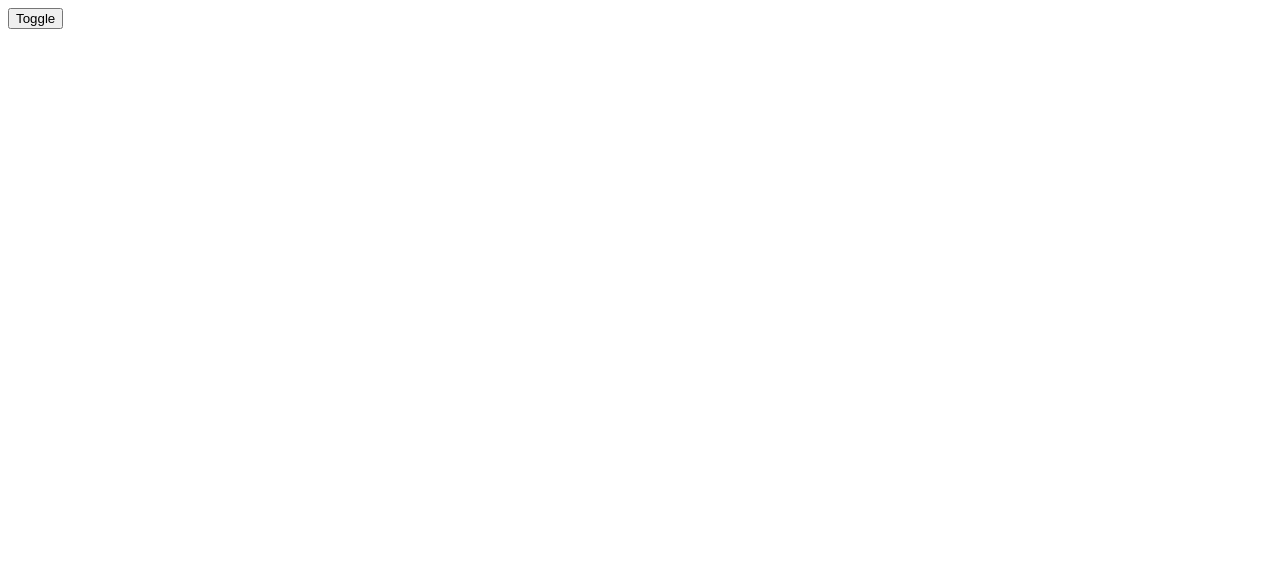
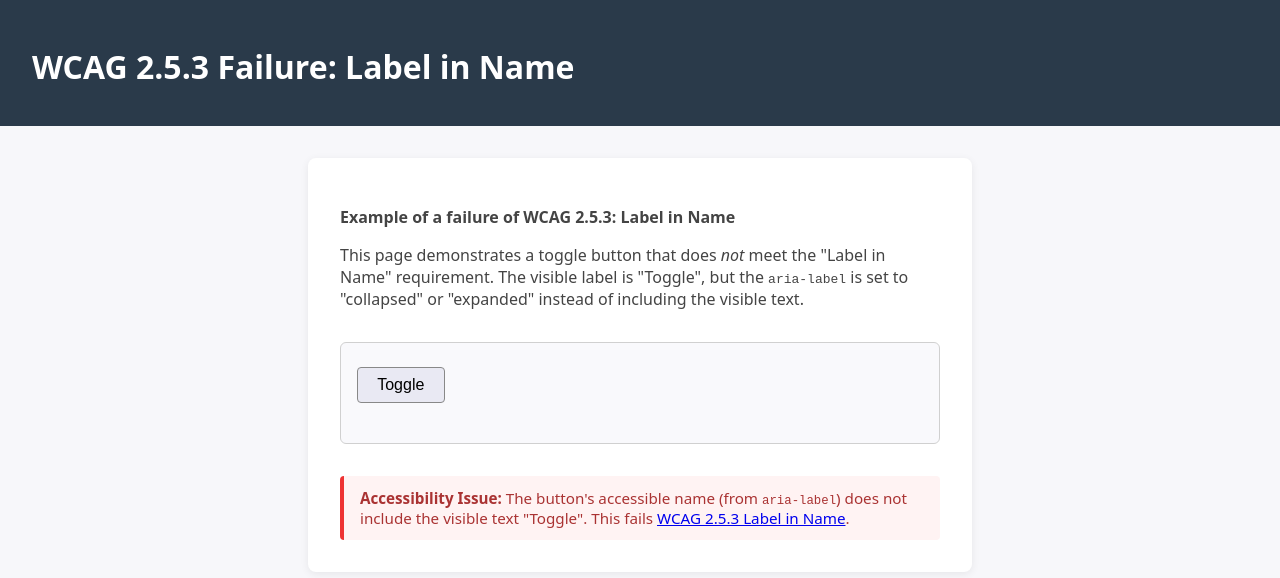
Before and after one commit to robfentress/testerton, a plain HTML site: page wcag/2.5.3/fail-1.html in a window 1280 px wide. Drawn offline with Linux system fonts and the light colour scheme.

Commit message:
Enhance WCAG 2.5.3 failure example with detailed description and improved styling

```diff
--- a/wcag/2.5.3/fail-1.html
+++ b/wcag/2.5.3/fail-1.html
@@ -4,11 +4,86 @@
     <meta charset="UTF-8" />
     <meta http-equiv="X-UA-Compatible" content="IE=edge" />
     <meta name="viewport" content="width=device-width, initial-scale=1.0" />
-    <title>Hide Content</title>
+    <title>Hide Content - WCAG 2.5.3 Failure Example</title>
+    <style>
+      body {
+        font-family: system-ui, sans-serif;
+        background: #f7f7fa;
+        margin: 0;
+        padding: 0;
+      }
+      header {
+        background: #2a3a4a;
+        color: #fff;
+        padding: 1.5rem 2rem 1rem 2rem;
+        margin-bottom: 2rem;
+      }
+      main {
+        max-width: 600px;
+        margin: 2rem auto;
+        background: #fff;
+        border-radius: 8px;
+        box-shadow: 0 2px 8px rgba(0,0,0,0.07);
+        padding: 2rem;
+      }
+      .desc {
+        color: #444;
+        margin-bottom: 2rem;
+      }
+      .toggle-section {
+        border: 1px solid #d0d0d0;
+        border-radius: 6px;
+        padding: 1.5rem 1rem;
+        background: #f9f9fc;
+        display: flex;
+        flex-direction: column;
+        align-items: flex-start;
+      }
+      #toggle {
+        font-size: 1rem;
+        padding: 0.5rem 1.2rem;
+        border-radius: 4px;
+        border: 1px solid #888;
+        background: #e9e9f3;
+        cursor: pointer;
+        margin-bottom: 1rem;
+      }
+      #content {
+        margin-top: 0.5rem;
+        color: #222;
+        background: #fff;
+        border-radius: 4px;
+        padding: 0.75rem 1rem;
+        border: 1px solid #e0e0e0;
+      }
+      .note {
+        margin-top: 2rem;
+        font-size: 0.95em;
+        color: #a33;
+        background: #fff3f3;
+        border-left: 4px solid #e33;
+        padding: 0.75rem 1rem;
+        border-radius: 4px;
+      }
+    </style>
   </head>
   <body>
-    <div><button id="toggle" aria-label="collapsed">Toggle</button></div>
-    <div id="content" hidden>content we're hding</div>
+    <header>
+      <h1>WCAG 2.5.3 Failure: Label in Name</h1>
+    </header>
+    <main>
+      <div class="desc">
+        <p><strong>Example of a failure of WCAG 2.5.3: Label in Name</strong></p>
+        <p>This page demonstrates a toggle button that does <em>not</em> meet the "Label in Name" requirement. The visible label is "Toggle", but the <code>aria-label</code> is set to "collapsed" or "expanded" instead of including the visible text.</p>
+      </div>
+      <section class="toggle-section">
+        <button id="toggle" aria-label="collapsed">Toggle</button>
+        <div id="content" hidden>content we're hding</div>
+      </section>
+      <div class="note">
+        <strong>Accessibility Issue:</strong> The button's accessible name (from <code>aria-label</code>) does not include the visible text "Toggle". This fails <a href="https://www.w3.org/WAI/WCAG21/Understanding/label-in-name.html" target="_blank" rel="noopener">WCAG 2.5.3 Label in Name</a>.
+      </div>
+    </main>
     <script>
       let toggle = document.getElementById("toggle");
       let content = document.getElementById("content");
```
